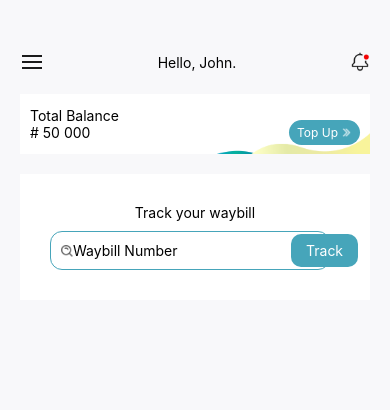
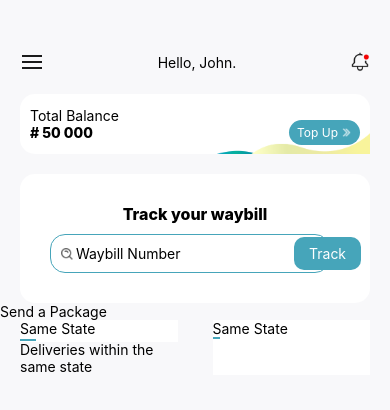
Before and after one commit to FUSION-FUSION/Mobile-Assessment-React-Native, a React Native app: screen /HomeScreen in a window 390 px wide. Shown: the top 410 px of the page. Built offline with nearby package versions, Linux system fonts and the light colour scheme.

Commit message:
Started Homescreen and still on it...

```diff
--- /dev/null
+++ b/components/Card.js
@@ -0,0 +1,67 @@
+import { View, Text, Image } from "react-native";
+import React from "react";
+
+const Card = () => {
+    return (
+        <View
+            style={{
+                flexDirection: "row",
+                marginHorizontal: 20,
+                justifyContent: "space-between",
+            }}
+        >
+            <View
+                style={{
+                    backgroundColor: "#ffffff",
+                    width: "45%",
+                    height: "40%",
+                }}
+            >
+                <Text>Same State</Text>
+                <Text
+                    style={{
+                        borderWidth: 2,
+                        borderBottomWidth: 0,
+                        borderRightWidth: 0,
+                        borderLeftWidth: 0,
+                        borderColor: "#46a5ba",
+                        width: "10%",
+                        height: "7%",
+                        marginTop: 2,
+                    }}
+                ></Text>
+                <Text>Deliveries within the same state</Text>
+                <View style={{ width: "100%" }}>
+                    <Image
+                        source={require("../assets/Shipify-Assets/ic-road-same-state.png")}
+                        style={{ width: "100%", height: "60%" }}
+                    />
+                    <Image
+                        source={require("../assets/Shipify-Assets/ic-bike.png")}
+                        style={{
+                            width: "53%",
+                            height: "45%",
+                            top: "-55%",
+                        }}
+                    />
+                </View>
+            </View>
+
+            <View style={{ backgroundColor: "#ffffff", width: "45%" }}>
+                <Text>Same State</Text>
+                <Text
+                    style={{
+                        borderWidth: 2,
+                        borderBottomWidth: 0,
+                        borderRightWidth: 0,
+                        borderLeftWidth: 0,
+                        borderColor: "#46a5ba",
+                        width: "5%",
+                    }}
+                ></Text>
+            </View>
+        </View>
+    );
+};
+
+export default Card;
--- a/screens/HomeScreen.js
+++ b/screens/HomeScreen.js
@@ -1,5 +1,6 @@
 import { View, Text, Image, TextInput, StyleSheet } from "react-native";
 import React from "react";
+import Card from "../components/Card";
 
 const HomeScreen = () => {
     return (
@@ -40,11 +41,12 @@ const HomeScreen = () => {
                     backgroundColor: "#ffffff",
                     paddingVertical: 13,
                     paddingHorizontal: 10,
+                    borderRadius: 15,
                 }}
             >
                 <View>
                     <Text>Total Balance</Text>
-                    <Text># 50 000</Text>
+                    <Text style={{ fontWeight: "800" }}># 50 000</Text>
                 </View>
 
                 <View style={{ position: "relative" }}>
@@ -87,19 +89,33 @@ const HomeScreen = () => {
                     backgroundColor: "#ffffff",
                     marginHorizontal: 20,
                     paddingVertical: 30,
+                    borderRadius: 15,
                 }}
             >
-                <Text style={{ textAlign: "center" }}>Track your waybill</Text>
+                <Text
+                    style={{
+                        textAlign: "center",
+                        fontWeight: "800",
+                        fontSize: 16,
+                    }}
+                >
+                    Track your waybill
+                </Text>
                 <View style={styles.input}>
+                    <View
+                        style={{ flexDirection: "row", alignItems: "center" }}
+                    >
                         <Image
                             source={require("../assets/Shipify-Assets/ic-search.png")}
                             style={{
                                 width: 12,
                                 height: 12,
+                                marginRight: 3,
                             }}
                         />
 
                         <TextInput placeholder="Waybill Number" />
+                    </View>
 
                     <View
                         style={{
@@ -114,6 +130,10 @@ const HomeScreen = () => {
                     </View>
                 </View>
             </View>
+
+            <Text>Send a Package</Text>
+
+            <Card />
         </View>
     );
 };
@@ -122,7 +142,7 @@ const styles = StyleSheet.create({
     input: {
         width: "80%",
         borderColor: "#46a5ba",
-        borderRadius: 12,
+        borderRadius: 15,
         backgroundColor: "#ffffff",
         textAlign: "left",
         fontSize: 14,
```
Lines whose indentation alone changed are shown as unchanged.
